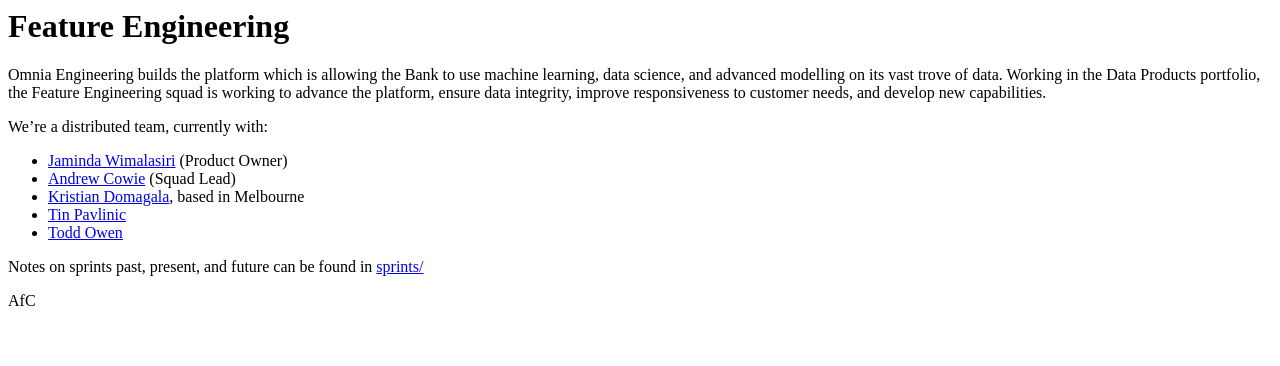
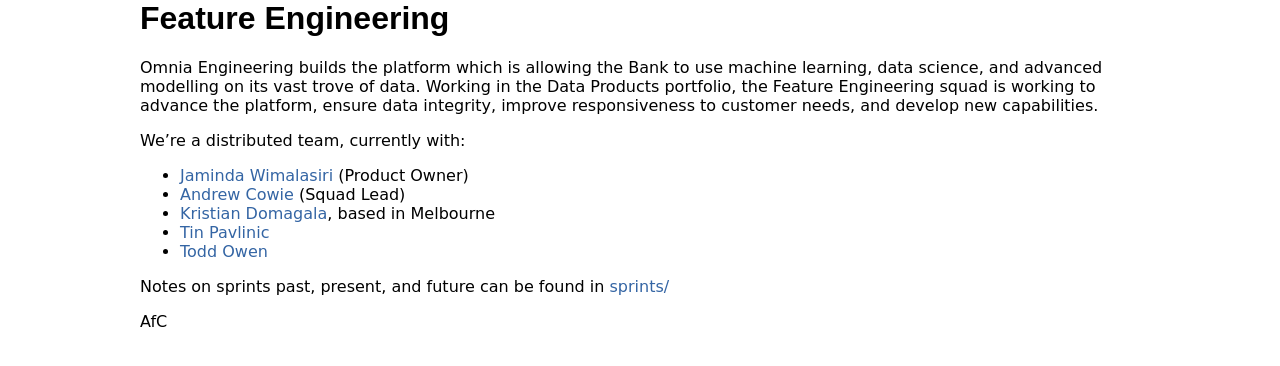
Before and after one commit to wenkeyang/coppersmith, a Jekyll site: the page built from README.markdown, in a window 1280 px wide. Shown: the top 366 px of the page. Built offline with Jekyll 4.4.1, drawn with Linux system fonts in a browser that asks for light colours.

Commit message:
Use site.baseurl instead of site.url
Use {{site.baseurl}} per https://github.com/jekyll/jekyll/pull/869

```diff
--- a/_layouts/default.html
+++ b/_layouts/default.html
@@ -2,7 +2,7 @@
 <head>
 <title>{{page.title}}</title>
 <meta charset="UTF-8">
-<link rel="stylesheet" href="/features/web.css" type="text/css"/>
+<link rel="stylesheet" href="{{site.baseurl}}/web.css" type="text/css"/>
 <meta name="viewport" content="width=device-width, initial-scale=1.0, user-scalable=yes">
 </head>
 <body>
```
